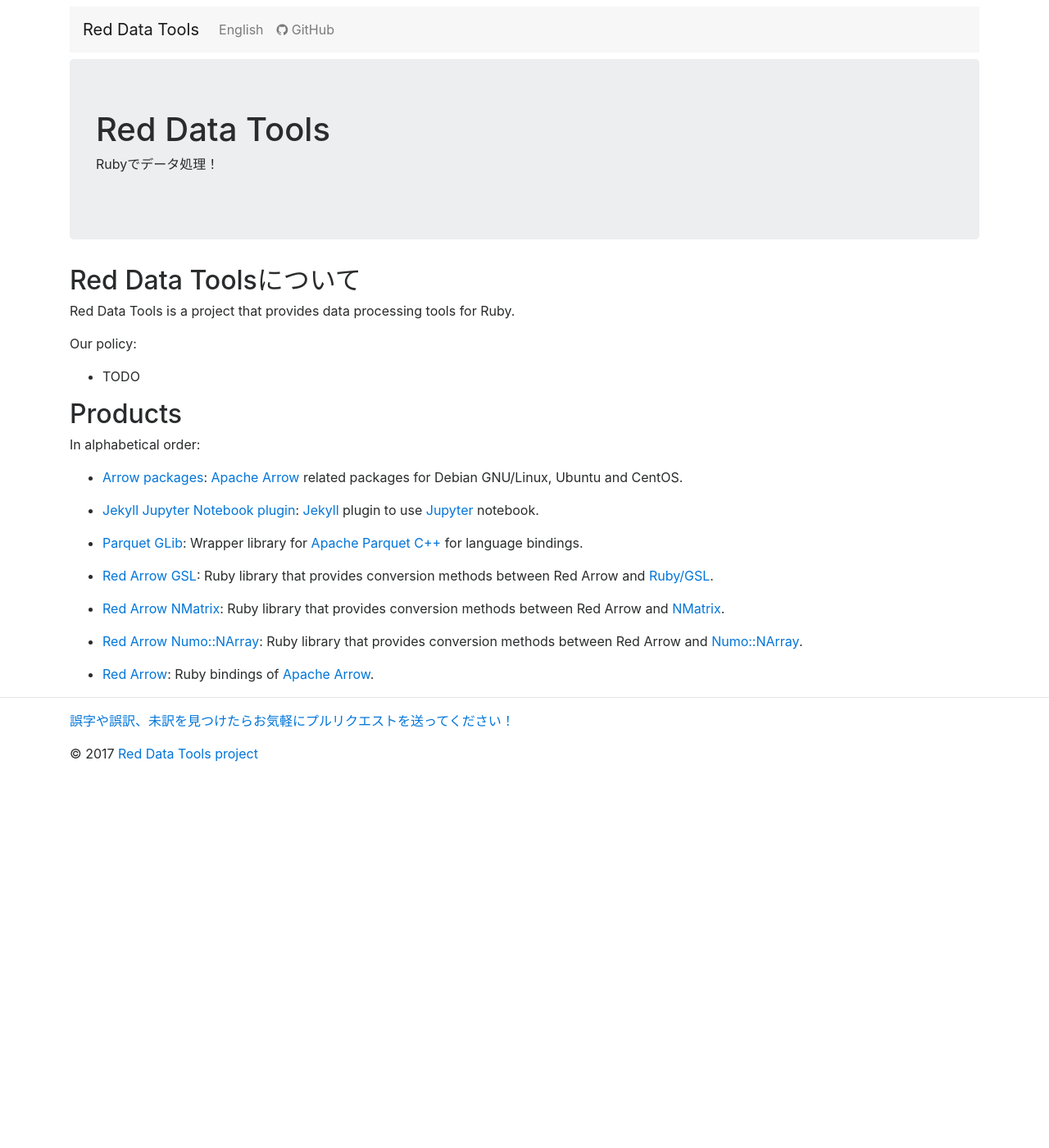
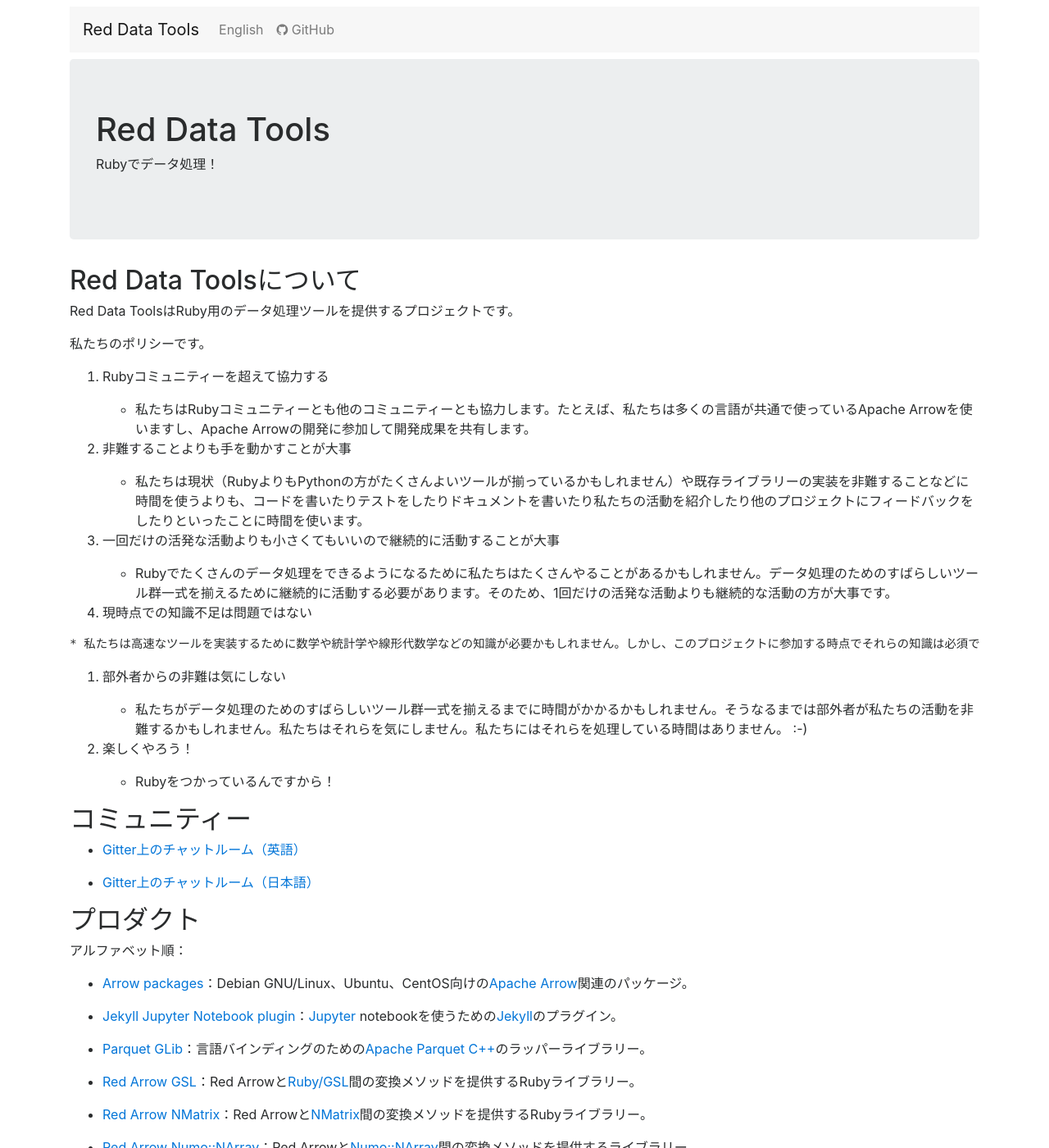
Before and after one commit to red-data-tools/red-data-tools.github.io, a Jekyll site: the page built from ja/index.md, in a window 1280 px wide and 1400 px high. Shown: the whole window at 82% size. Built offline with Jekyll 4.4.1, drawn with Linux system fonts in a browser that asks for light colours; some of the changed text lies outside the part shown.

Commit message:
Fill policy

```diff
--- a/ja/index.md
+++ b/ja/index.md
@@ -9,34 +9,71 @@ title: none
 
 ## Red Data Toolsについて {#about}
 
-Red Data Tools is a project that provides data processing tools for Ruby.
+Red Data ToolsはRuby用のデータ処理ツールを提供するプロジェクトです。
 
-Our policy:
+私たちのポリシーです。
 
-  * TODO
+  1. Rubyコミュニティーを超えて協力する
 
-## Products {#products}
+     * 私たちはRubyコミュニティーとも他のコミュニティーとも協力します。たとえば、私たちは多くの言語が共通で使っているApache Arrowを使いますし、Apache Arrowの開発に参加して開発成果を共有します。
 
-In alphabetical order:
+  2. 非難することよりも手を動かすことが大事
 
-  * [Arrow packages](https://github.com/red-data-tools/arrow-packages): [Apache Arrow][apache-arrow] related packages for Debian GNU/Linux, Ubuntu and CentOS.
+     * 私たちは現状（RubyよりもPythonの方がたくさんよいツールが揃っているかもしれません）や既存ライブラリーの実装を非難することなどに時間を使うよりも、コードを書いたりテストをしたりドキュメントを書いたり私たちの活動を紹介したり他のプロジェクトにフィードバックをしたりといったことに時間を使います。
 
-  * [Jekyll Jupyter Notebook plugin](https://github.com/red-data-tools/jekyll-jupyter-notebook): [Jekyll][jekyll] plugin to use [Jupyter][jupyter] notebook.
+  3. 一回だけの活発な活動よりも小さくてもいいので継続的に活動することが大事
 
-  * [Parquet GLib](https://github.com/red-data-tools/parquet-glib): Wrapper library for [Apache Parquet C++][apache-parquet-c++] for language bindings.
+     * Rubyでたくさんのデータ処理をできるようになるために私たちはたくさんやることがあるかもしれません。データ処理のためのすばらしいツール群一式を揃えるために継続的に活動する必要があります。そのため、1回だけの活発な活動よりも継続的な活動の方が大事です。
 
-  * [Red Arrow GSL](https://github.com/red-data-tools/red-arrow-gsl): Ruby library that provides conversion methods between Red Arrow and [Ruby/GSL][ruby-gsl].
+  4. 現時点での知識不足は問題ではない
 
-  * [Red Arrow NMatrix](https://github.com/red-data-tools/red-arrow-nmatrix): Ruby library that provides conversion methods between Red Arrow and [NMatrix][nmatrix].
+    * 私たちは高速なツールを実装するために数学や統計学や線形代数学などの知識が必要かもしれません。しかし、このプロジェクトに参加する時点でそれらの知識は必須ではありません。なぜなら活動をしていく中で学んでいくことができるからです。私たちは既存の高速な実装を使ったり、既存の高速な実装から学んだりすることができます。
 
-  * [Red Arrow Numo::NArray](https://github.com/red-data-tools/red-arrow-numo-narray): Ruby library that provides conversion methods between Red Arrow and [Numo::NArray][numo-narray].
+  5. 部外者からの非難は気にしない
 
-  * [Red Arrow](https://github.com/red-data-tools/red-arrow): Ruby bindings of [Apache Arrow][apache-arrow].
+     * 私たちがデータ処理のためのすばらしいツール群一式を揃えるまでに時間がかかるかもしれません。そうなるまでは部外者が私たちの活動を非難するかもしれません。私たちはそれらを気にしません。私たちにはそれらを処理している時間はありません。 :-)
+
+  6. 楽しくやろう！
+
+     * Rubyをつかっているんですから！
+
+## コミュニティー {#community}
+
+  * [Gitter上のチャットルーム（英語）][gitter-en]
+
+  * [Gitter上のチャットルーム（日本語）][gitter-ja]
+
+## プロダクト {#products}
+
+アルファベット順：
+
+  * [Arrow packages][arrow-packages]：Debian GNU/Linux、Ubuntu、CentOS向けの[Apache Arrow][apache-arrow]関連のパッケージ。
+
+  * [Jekyll Jupyter Notebook plugin][jekyll-jupyter-notebook-plugin]：[Jupyter][jupyter] notebookを使うための[Jekyll][jekyll]のプラグイン。
+
+  * [Parquet GLib][parquet-glib]：言語バインディングのための[Apache Parquet C++][apache-parquet-c++]のラッパーライブラリー。
+
+  * [Red Arrow GSL][red-arrow-gsl]：Red Arrowと[Ruby/GSL][ruby-gsl]間の変換メソッドを提供するRubyライブラリー。
+
+  * [Red Arrow NMatrix][red-arrow-nmatrix]：Red Arrowと[NMatrix][nmatrix]間の変換メソッドを提供するRubyライブラリー。
+
+  * [Red Arrow Numo::NArray][red-arrow-numo-narray]：Red Arrowと[Numo::NArray][numo-narray]間の変換メソッドを提供するライブラリー。
+
+  * [Red Arrow][red-arrow]：[Apache Arrow][apache-arrow]のRubyバインディング。
 
 [apache-arrow]:https://arrow.apache.org/
 [apache-parquet-c++]:https://github.com/apache/parquet-cpp
+[arrow-packages]:https://github.com/red-data-tools/arrow-packages
+[gitter-en]:https://gitter.im/red-data-tools/en
+[gitter-ja]:https://gitter.im/red-data-tools/ja
+[jekyll-jupyter-notebook-plugin]:https://github.com/red-data-tools/jekyll-jupyter-notebook
 [jekyll]:https://jekyllrb.com/
 [jupyter]:https://jupyter.org/
 [nmatrix]:https://github.com/SciRuby/nmatrix
 [numo-narray]:https://ruby-numo.github.io/narray/
+[parquet-glib]:https://github.com/red-data-tools/parquet-glib
+[red-arrow-gsl]:https://github.com/red-data-tools/red-arrow-gsl
+[red-arrow-nmatrix]:https://github.com/red-data-tools/red-arrow-nmatrix
+[red-arrow-numo-narray]:https://github.com/red-data-tools/red-arrow-numo-narray
+[red-arrow]:https://github.com/red-data-tools/red-arrow
 [ruby-gsl]:https://github.com/SciRuby/rb-gsl
```
Also changed, not shown: index.md (+46 -9 lines), 1 other file.
